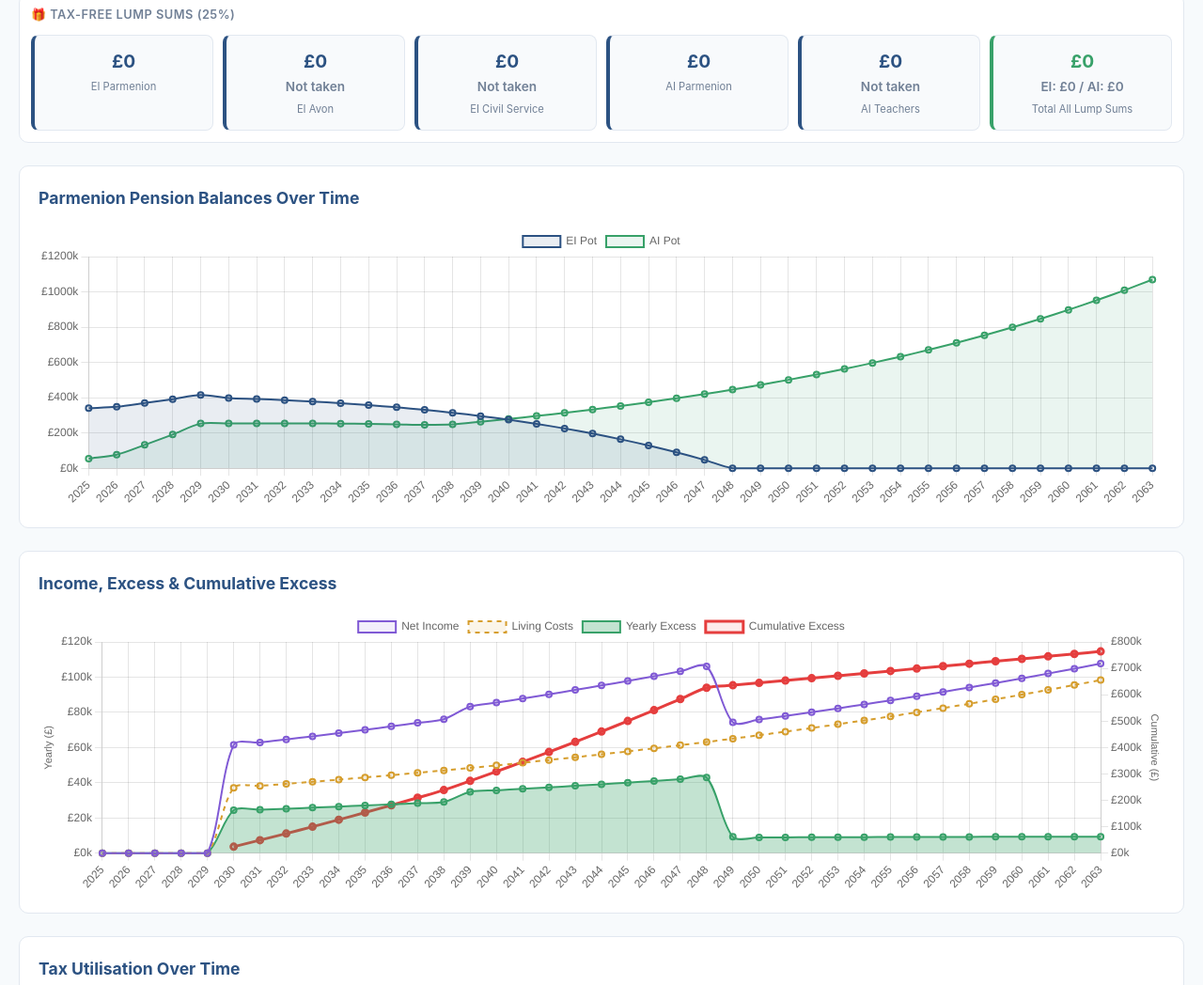
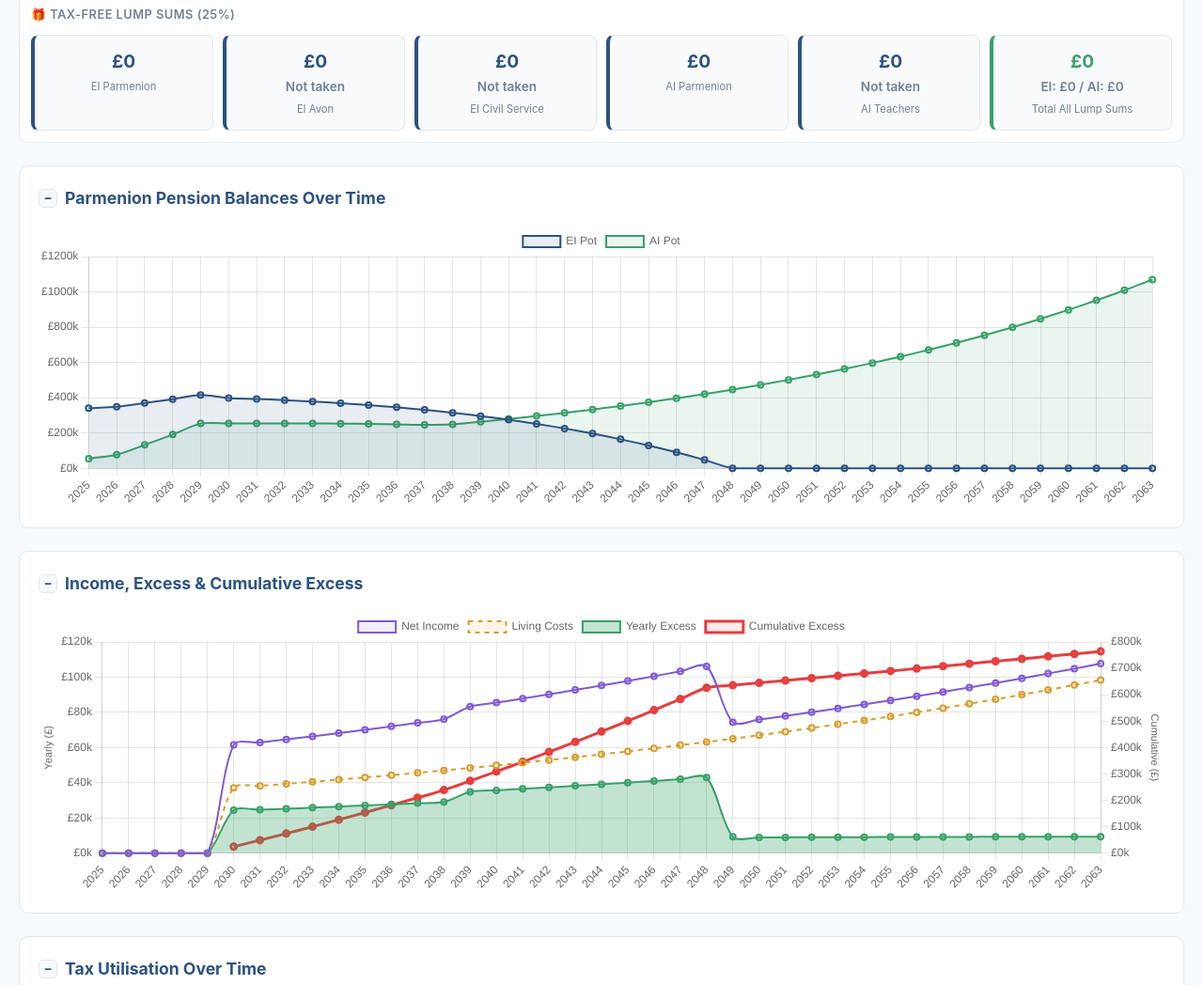
Before and after one commit to eugenei2025/PensionsDrawdownCalculator, a website: page index.html in a window 1280 px wide. Shown: the part 3251-4299 px from the top of the page at 94% size. Drawn offline with nearby package versions, Linux system fonts and the light colour scheme.

Commit message:
Add collapsible chart sections with + / - title toggles
Each of the four charts can now be collapsed to a title-only row via a
+ button on the title (click again to expand). Collapsed state persists
in localStorage across visits; canvas resize is restored on expand.

```diff
--- a/index.html
+++ b/index.html
@@ -163,7 +163,11 @@
             border: 1px solid var(--border); margin-bottom: 24px;
         }
 
-        .chart-container h2 { font-size: 1.1rem; color: var(--primary); margin-bottom: 16px; }
+        .chart-container h2 { font-size: 1.1rem; color: var(--primary); margin-bottom: 16px; cursor: pointer; user-select: none; display: flex; align-items: center; gap: 8px; }
+
+        .chart-container.collapsed h2 { margin-bottom: 0; }
+        .chart-container.collapsed > *:not(h2) { display: none; }
+        .chart-toggle { display: inline-flex; align-items: center; justify-content: center; width: 20px; height: 20px; border: 1px solid var(--border); border-radius: 5px; font-size: 0.85rem; font-weight: bold; color: var(--primary); background: var(--bg); flex-shrink: 0; }
 
         .table-container {
             background: var(--card-bg); border-radius: 10px;
@@ -2002,6 +2006,41 @@
         return canvas.toDataURL('image/png', 1.0);
     }
 
+    // Collapsible chart sections: a + / − toggle on each chart title.
+    // Collapsed charts show only the title; state persists in localStorage.
+    function initChartToggles() {
+        let stored = [];
+        try { stored = JSON.parse(localStorage.getItem('chartCollapsed') || '[]'); } catch (e) {}
+        document.querySelectorAll('.chart-container').forEach(container => {
+            const h2 = container.querySelector('h2');
+            const canvas = container.querySelector('canvas');
+            if (!h2 || !canvas) return;
+            const id = canvas.id;
+            const btn = document.createElement('span');
+            btn.className = 'chart-toggle';
+            h2.prepend(btn);
+            const setState = collapsed => {
+                container.classList.toggle('collapsed', collapsed);
+                btn.textContent = collapsed ? '+' : '−';
+                btn.title = collapsed ? 'Show chart' : 'Hide chart';
+            };
+            setState(stored.includes(id));
+            h2.addEventListener('click', () => {
+                const collapsed = !container.classList.contains('collapsed');
+                setState(collapsed);
+                let arr = [];
+                try { arr = JSON.parse(localStorage.getItem('chartCollapsed') || '[]'); } catch (e) {}
+                const next = collapsed ? [...new Set([...arr, id])] : arr.filter(x => x !== id);
+                localStorage.setItem('chartCollapsed', JSON.stringify(next));
+                // Canvas resizes to 0 while hidden; restore on expand
+                if (!collapsed && typeof Chart !== 'undefined') {
+                    const ch = Chart.getChart(canvas);
+                    if (ch) ch.resize();
+                }
+            });
+        });
+    }
+
     // ============================================================================
     // TABLE RENDERING
     // ============================================================================
@@ -3584,6 +3623,7 @@
 
         // Initial render
         update();
+        initChartToggles();
 
         window.addEventListener('resize', () => {
             const { results } = calculate();
```
